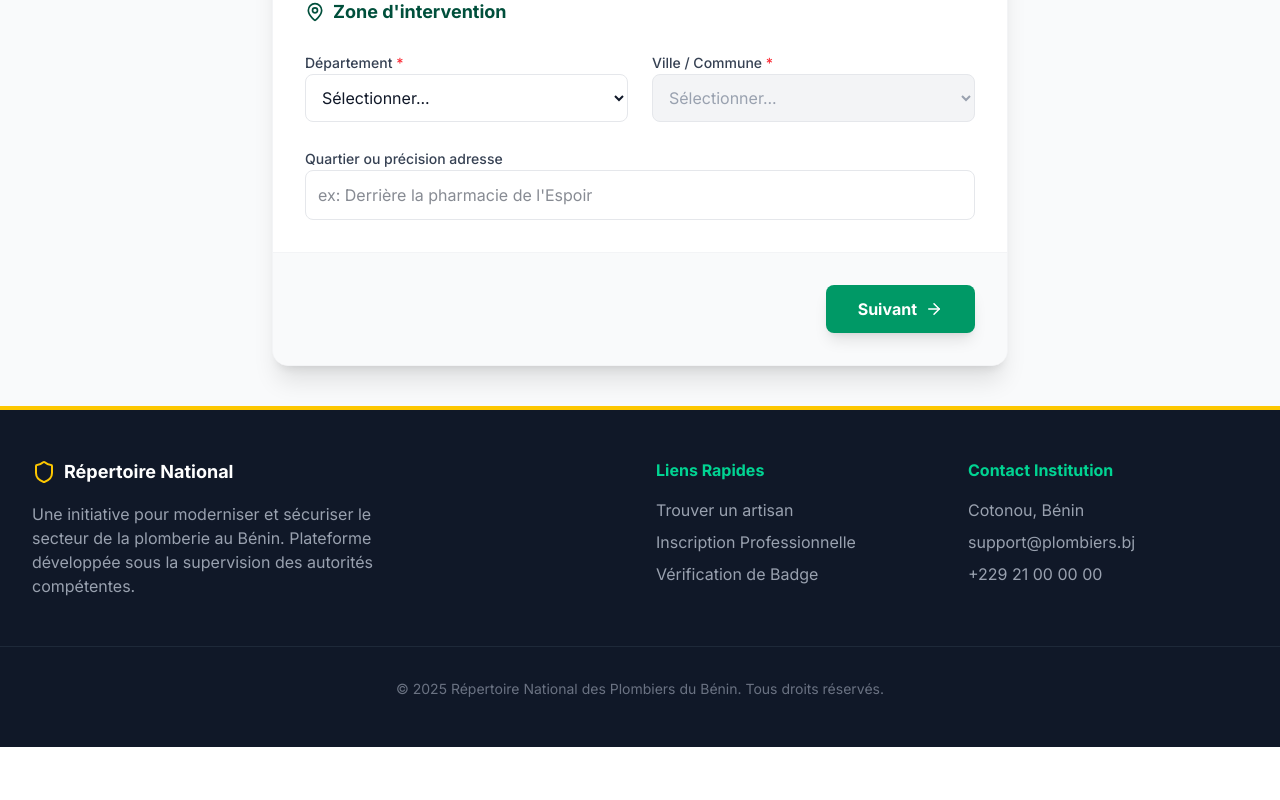
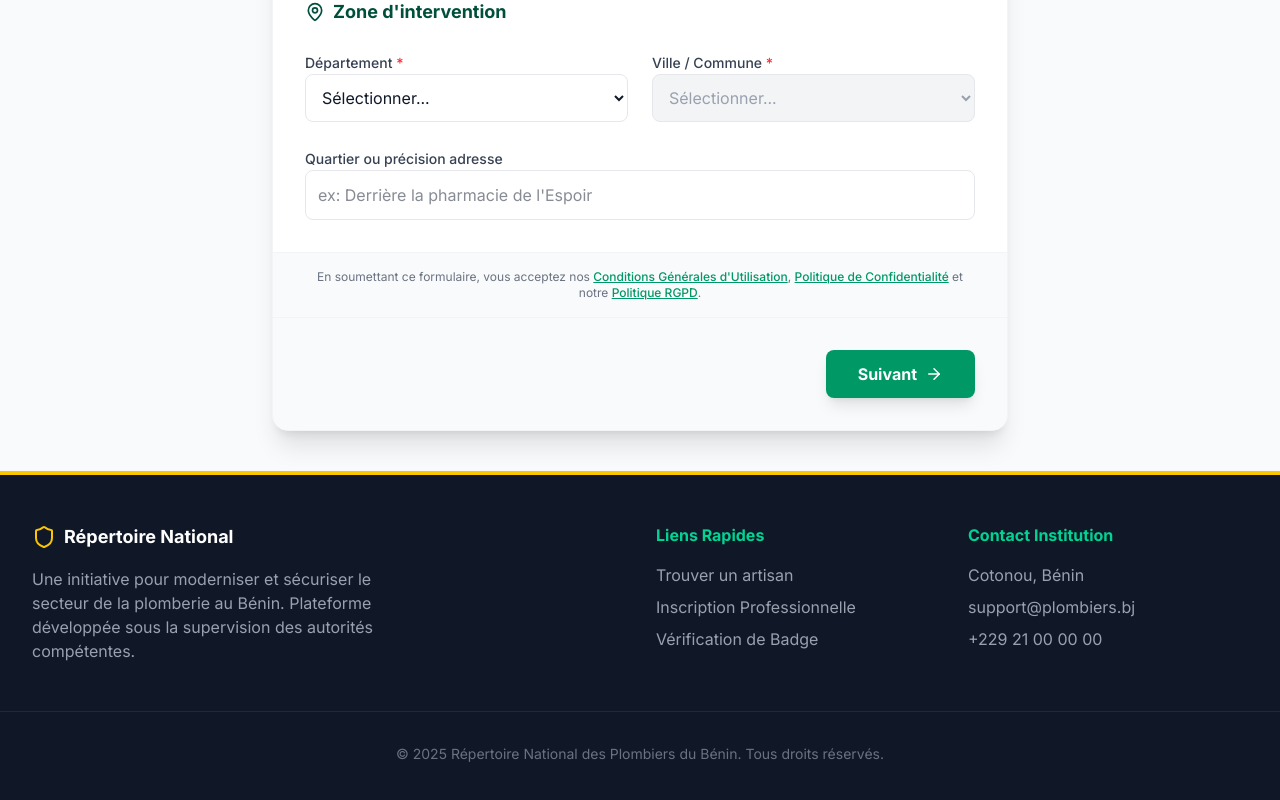
Before and after one commit to Baroka-wp/plombiers-du-benin, a Next.js app: page /register in a window 1280 px wide. Shown: the part 750-1550 px from the top of the page. Before the commit the page ends 1497 px from the top, so only its background shows below. Built offline with nearby package versions, Linux system fonts and the light colour scheme.

Commit message:
fix: remplacer image cassée et ajouter liens légaux
- Remplacer image Unsplash cassée par icône User dans badge
- Ajouter liens RGPD, Confidentialité et CGU sur formulaire d'inscription
- Liens ouverts dans nouvel onglet pour meilleure UX

```diff
--- a/app/page.tsx
+++ b/app/page.tsx
@@ -1,7 +1,7 @@
 "use client";
 
 import React, { useState } from 'react';
-import { Search, Shield, CheckCircle, MapPin, QrCode, Phone } from 'lucide-react';
+import { Search, Shield, CheckCircle, MapPin, QrCode, Phone, User } from 'lucide-react';
 import { useRouter } from 'next/navigation';
 
 export default function LandingPage() {
@@ -146,8 +146,8 @@ export default function LandingPage() {
               <div className="absolute -inset-4 bg-emerald-200 rounded-2xl transform rotate-3 opacity-30"></div>
               <div className="bg-white border border-gray-200 rounded-2xl shadow-xl p-8 relative">
                 <div className="flex items-center gap-4 mb-6 border-b pb-6">
-                  <div className="w-20 h-20 bg-gray-200 rounded-full flex items-center justify-center overflow-hidden">
-                    <img src="https://images.unsplash.com/photo-1581578731117-1045296611b8?q=80&w=200&auto=format&fit=crop" alt="Artisan" className="w-full h-full object-cover" />
+                  <div className="w-20 h-20 bg-gradient-to-br from-emerald-500 to-emerald-700 rounded-full flex items-center justify-center overflow-hidden">
+                    <User className="w-12 h-12 text-white" />
                   </div>
                   <div>
                     <div className="text-xs font-bold text-emerald-600 uppercase tracking-widest mb-1">Badge Certifié</div>
--- a/app/register/page.tsx
+++ b/app/register/page.tsx
@@ -565,6 +565,19 @@ export default function InscriptionPage() {
                         </div>
                     )}
 
+                    {/* Liens légaux */}
+                    <div className="px-8 py-4 bg-gray-50 border-t border-gray-100">
+                        <p className="text-xs text-gray-500 text-center">
+                            En soumettant ce formulaire, vous acceptez nos{' '}
+                            <a href="/cgu" target="_blank" rel="noopener noreferrer" className="text-emerald-600 hover:text-emerald-700 underline font-medium">Conditions Générales d'Utilisation</a>
+                            {', '}
+                            <a href="/confidentialite" target="_blank" rel="noopener noreferrer" className="text-emerald-600 hover:text-emerald-700 underline font-medium">Politique de Confidentialité</a>
+                            {' et notre '}
+                            <a href="/rgpd" target="_blank" rel="noopener noreferrer" className="text-emerald-600 hover:text-emerald-700 underline font-medium">Politique RGPD</a>
+                            .
+                        </p>
+                    </div>
+
                     {/* Navigation Footer */}
                     <div className="p-8 bg-gray-50 border-t border-gray-100 flex flex-col md:flex-row items-center justify-between gap-4">
                         {currentStep > 1 && (
```
